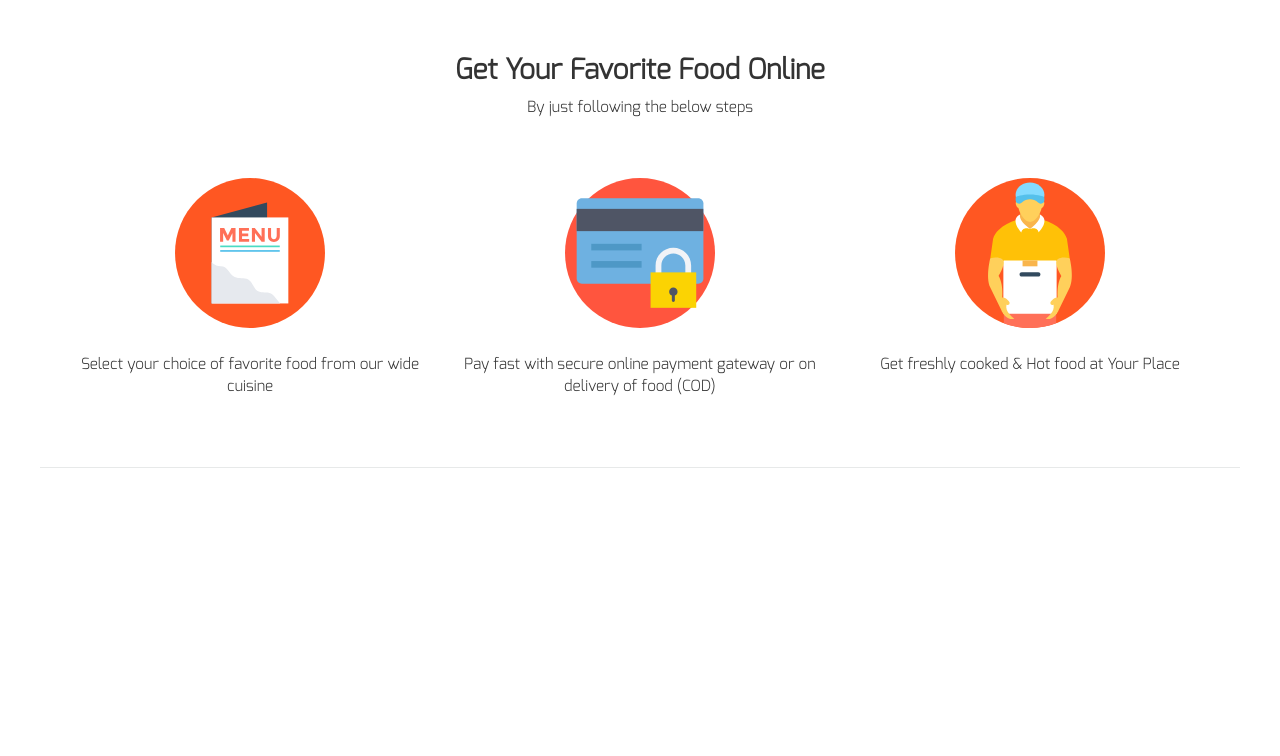
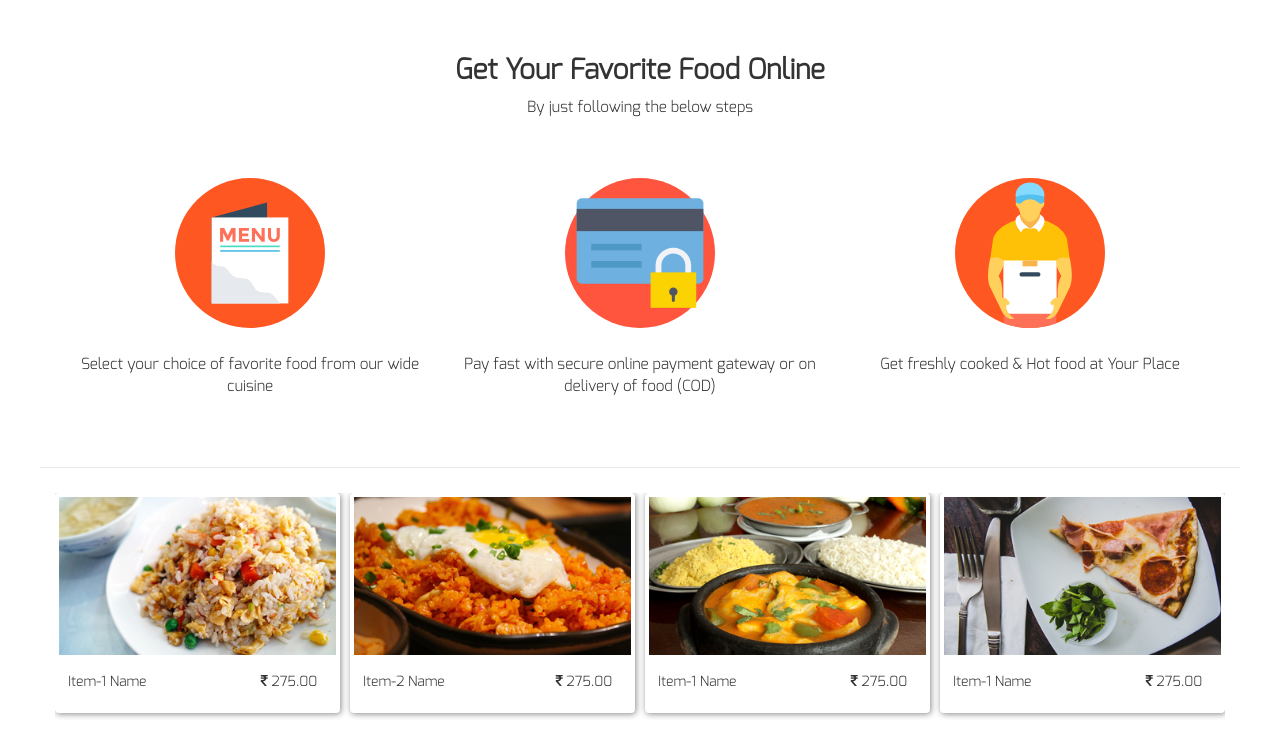
Before and after one commit to mendis11391/Night-Out-Food, a plain HTML site: page index.html in a window 1280 px wide. Shown: the part 523-1279 px from the top of the page. Before the commit the page ends 1016 px from the top, so only its background shows below. Drawn offline with nearby package versions, Linux system fonts and the light colour scheme.

Commit message:
Menu items section

```diff
--- a/assets/css/custom.css
+++ b/assets/css/custom.css
@@ -280,3 +280,13 @@ input, input[type="text"]{
 .how-it-works-description{
     padding-top: 25px;
 }
+
+.whats-on-our-menu-carousel-section{
+    margin-bottom: 25px;
+}
+
+.whats-on-our-menu-carousel-section .thumbnail{
+    border: none !important;
+    box-shadow: 1px 1px 6px #888888;
+    padding: none !important;
+}
--- a/assets/js/custom.js
+++ b/assets/js/custom.js
@@ -37,11 +37,10 @@ $(document).ready(function(){
         });
     } );
 
-    $('.owl-carousel').owlCarousel({
+    $('.owl-menu-carousel').owlCarousel({
         loop:true,
-        center: true,
         autoplay: true,
-        autoplayTimeout: 5000,
+        autoplayTimeout: 7000,
         navigation: false,
         nav: false,
         dots: false,
@@ -52,11 +51,15 @@ $(document).ready(function(){
                 items: 1
             },
             600: {
-                items: 4
+                items: 3
             },
             1000: {
-                items: 3
+                items: 4
             }
         }
     });
+
+    $('#myCarousel').carousel({
+	    interval: 10000
+	})
 });
--- a/index.html
+++ b/index.html
@@ -14,7 +14,6 @@
     <link rel="stylesheet" href="assets/css/owl.carousel.min.css">
     <link rel="stylesheet" href="assets/css/owl.theme.default.min.css">
     <link rel="stylesheet" href="assets/css/font-awesome.min.css">
-    <link rel="stylesheet" href="assets/js/plugins/select2/select2.min.css">
     <link rel="stylesheet" href="assets/js/plugins/jquery_ui/jquery-ui.min.css">
 
     <!-- HTML5 shim and Respond.js for IE8 support of HTML5 elements and media queries -->
@@ -106,11 +105,70 @@
     <!-- End of how it works section -->
 
     <!-- What's on our menu section -->
-    <div class="container-fluid">
+    <div class="container whats-on-our-menu-carousel-section">
       <div class="row">
-        <div class="container">
-
-        </div>
+        <div class="owl-carousel owl-menu-carousel owl-theme">
+            <div class="item">
+              <div class="thumbnail">
+                <img src="assets/images/Food/home_menu_carousel/menu-item-1.png">
+                  <div class="caption">
+                    <div class="row">
+                      <div class="col-md-8">
+                        <h5>Item-1 Name</h5>
+                      </div>
+                      <div class="col-md-4">
+                        <h5><i class="fa fa-inr"></i> 275.00</h5>
+                      </div>
+                    </div>
+                  </div>
+              </div>
+            </div>
+            <div class="item">
+              <div class="thumbnail">
+                <img src="assets/images/Food/home_menu_carousel/menu-item-2.png">
+                  <div class="caption">
+                    <div class="row">
+                      <div class="col-md-8">
+                        <h5>Item-2 Name</h5>
+                      </div>
+                      <div class="col-md-4">
+                        <h5><i class="fa fa-inr"></i> 275.00</h5>
+                      </div>
+                    </div>
+                  </div>
+              </div>
+            </div>
+            <div class="item">
+              <div class="thumbnail">
+                <img src="assets/images/Food/home_menu_carousel/menu-item-3.png">
+                  <div class="caption">
+                    <div class="row">
+                      <div class="col-md-8">
+                        <h5>Item-1 Name</h5>
+                      </div>
+                      <div class="col-md-4">
+                        <h5><i class="fa fa-inr"></i> 275.00</h5>
+                      </div>
+                    </div>
+                  </div>
+              </div>
+            </div>
+            <div class="item">
+              <div class="thumbnail">
+                <img src="assets/images/Food/home_menu_carousel/menu-item-4.png">
+                  <div class="caption">
+                    <div class="row">
+                      <div class="col-md-8">
+                        <h5>Item-1 Name</h5>
+                      </div>
+                      <div class="col-md-4">
+                        <h5><i class="fa fa-inr"></i> 275.00</h5>
+                      </div>
+                    </div>
+                  </div>
+              </div>
+            </div>
+          </div>
       </div>
     </div>
 
@@ -164,7 +222,6 @@
 	<script src="assets/js/jquery3.min.js"></script>
   <script src="assets/js/bootstrap.min.js"></script>
 	<script src="assets/js/plugins/owl.carousel.min.js"></script>
-  <script src="assets/js/plugins/select2/select2.min.js"></script>
   <script src="assets/js/plugins/jquery_ui/jquery-ui.min.js"></script>
 	<script src="assets/js/custom.js"></script>
   </body>
```
Also changed, not shown: assets/images/Food/home_menu_carousel/menu-item-1.png (added), assets/images/Food/home_menu_carousel/menu-item-2.png (added), assets/images/Food/home_menu_carousel/menu-item-3.png (added), assets/images/Food/home_menu_carousel/menu-item-4.png (added), assets/images/Food/kimchi-fried-rice-241051_1920.jpg (deleted), assets/images/Food/pizza-918561_1280.jpg (deleted), assets/images/Food/stew-1759394_1920.jpg (deleted).
